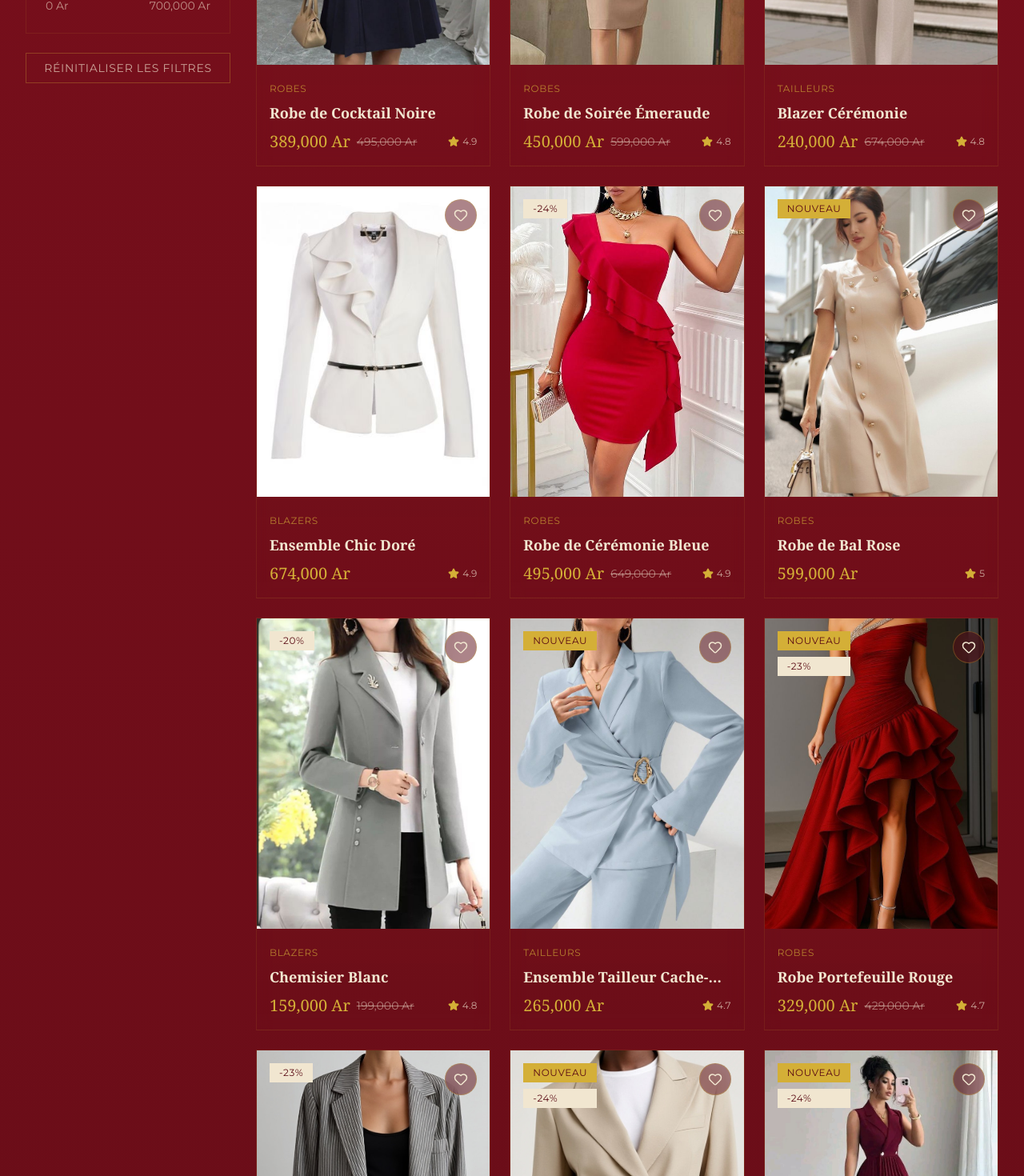
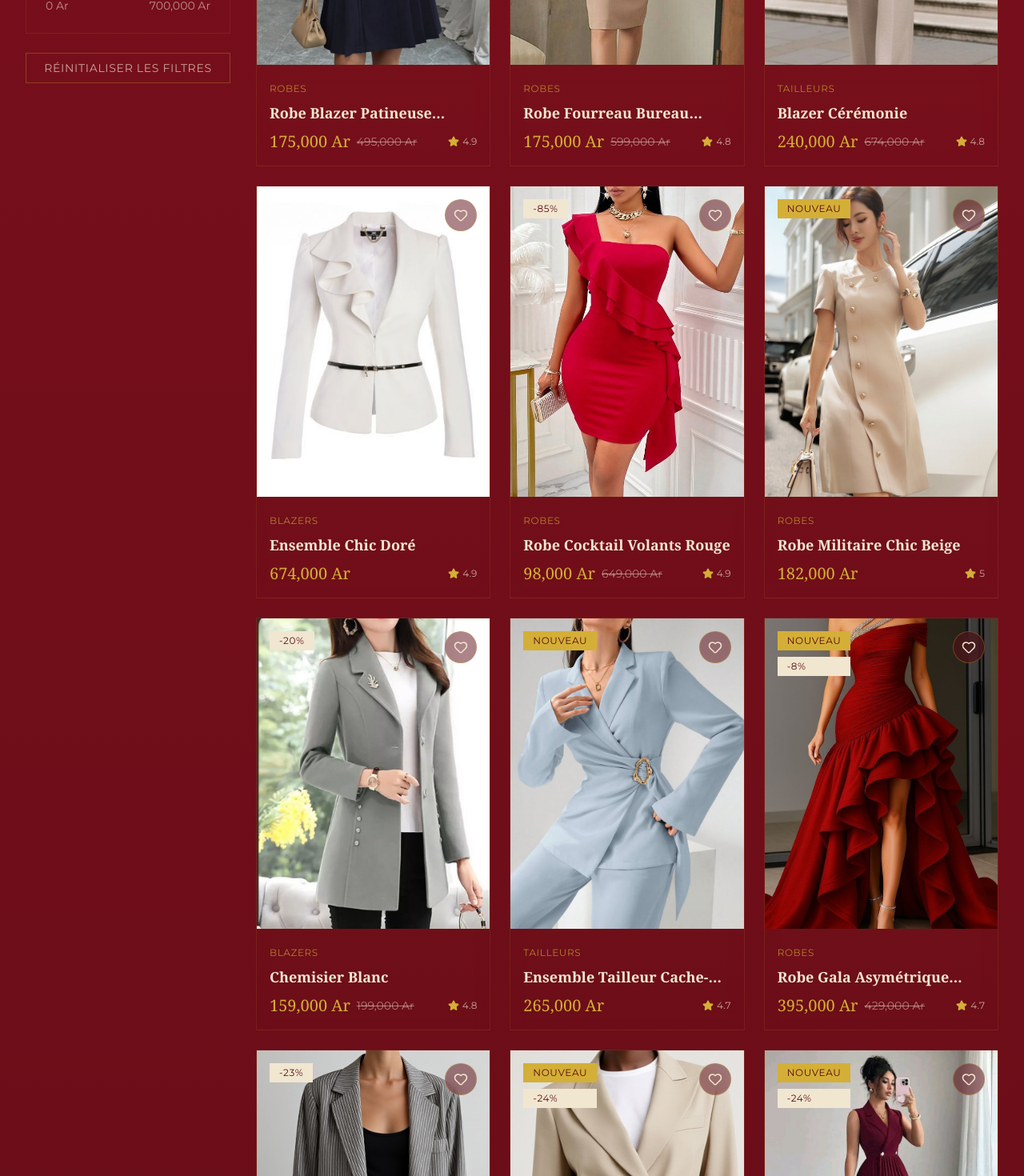
Before and after one commit to nassaigael/eloria, a React (Vite) app: page /boutique in a window 1280 px wide. Shown: the part 700-2170 px from the top of the page at 80% size. Built offline with nearby package versions, Linux system fonts and the light colour scheme.

Commit message:
refactor(product-data): change to normal value

```diff
--- a/src/data/productsData.ts
+++ b/src/data/productsData.ts
@@ -49,9 +49,9 @@ export interface Product {
 export const productsData: Product[] = [
   {
     id: 1,
-    name: "Robe de Soirée Émeraude",
+    name: "Robe Fourreau Bureau Taupe",
     slug: "robe-de-soiree-emeraude",
-    price: 450000,
+    price: 175000,
     originalPrice: 599000,
     image: d1,
     category: "Robes",
@@ -67,9 +67,9 @@ export const productsData: Product[] = [
   },
   {
     id: 2,
-    name: "Robe de Cocktail Noire",
+    name: "Robe Blazer Patineuse Marine",
     slug: "robe-de-cocktail-noire",
-    price: 389000,
+    price: 175000,
     originalPrice: 495000,
     image: d2,
     category: "Robes",
@@ -84,9 +84,9 @@ export const productsData: Product[] = [
   },
   {
     id: 3,
-    name: "Robe de Bal Rose",
+    name: "Robe Militaire Chic Beige",
     slug: "robe-de-bal-rose",
-    price: 599000,
+    price: 182000,
     image: d3,
     category: "Robes",
     rating: 5.0,
@@ -101,9 +101,9 @@ export const productsData: Product[] = [
   },
   {
     id: 4,
-    name: "Robe Chemise",
+    name: "Robe Sirène Sequins Champagne",
     slug: "robe-chemise",
-    price: 269000,
+    price: 485000,
     image: d4,
     category: "Robes",
     rating: 4.6,
@@ -117,9 +117,9 @@ export const productsData: Product[] = [
   },
   {
     id: 5,
-    name: "Robe Portefeuille Rouge",
+    name: "Robe Gala Asymétrique Rouge",
     slug: "robe-portefeuille-rouge",
-    price: 329000,
+    price: 395000,
     originalPrice: 429000,
     image: d5,
     category: "Robes",
@@ -135,9 +135,9 @@ export const productsData: Product[] = [
   },
   {
     id: 6,
-    name: "Robe de Cérémonie Bleue",
+    name: "Robe Cocktail Volants Rouge",
     slug: "robe-de-ceremonie-bleue",
-    price: 495000,
+    price: 98000,
     originalPrice: 649000,
     image: d6,
     category: "Robes",
@@ -152,9 +152,9 @@ export const productsData: Product[] = [
   },
   {
     id: 7,
-    name: "Robe Patineuse Florale",
+    name: "Robe Cocktail Nœud Rouge",
     slug: "robe-patineuse-florale",
-    price: 189000,
+    price: 178000,
     image: d7,
     category: "Robes",
     rating: 4.5,
@@ -169,9 +169,9 @@ export const productsData: Product[] = [
   },
   {
     id: 8,
-    name: "Robe Pull en Maille",
+    name: "Robe Mariée Civil Satin Nœuds",
     slug: "robe-pull-en-maille",
-    price: 239000,
+    price: 320000,
     originalPrice: 299000,
     image: d8,
     category: "Robes",
```
